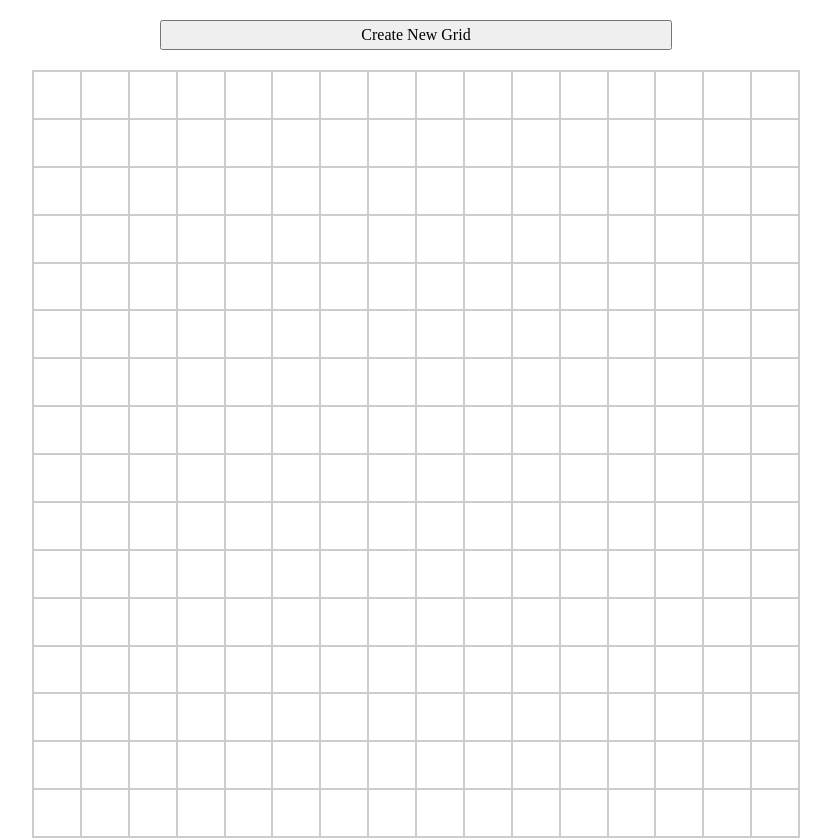
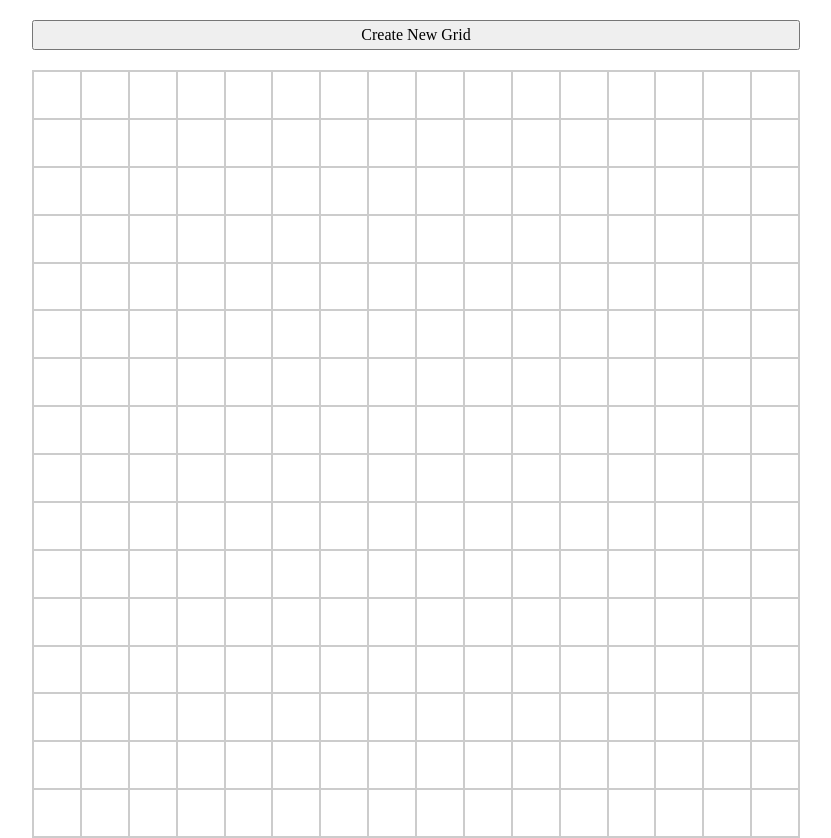
Before and after one commit to itsvictoroyedeji/etch-a-sketch, a plain HTML site: page index.html in a window 1280 px wide. Shown: the whole page, without its empty margins (224-1055 px from the left). Drawn offline with Linux system fonts and the light colour scheme.

Commit message:
fix: Adjust button width to match size of box container

```diff
--- a/styles.css
+++ b/styles.css
@@ -60,7 +60,7 @@ h2 {
 
 .button {
   margin: 20px;
-  width: 40%;
+  width: var(--box-contain-width);
 }
 
 .boxes {
```
